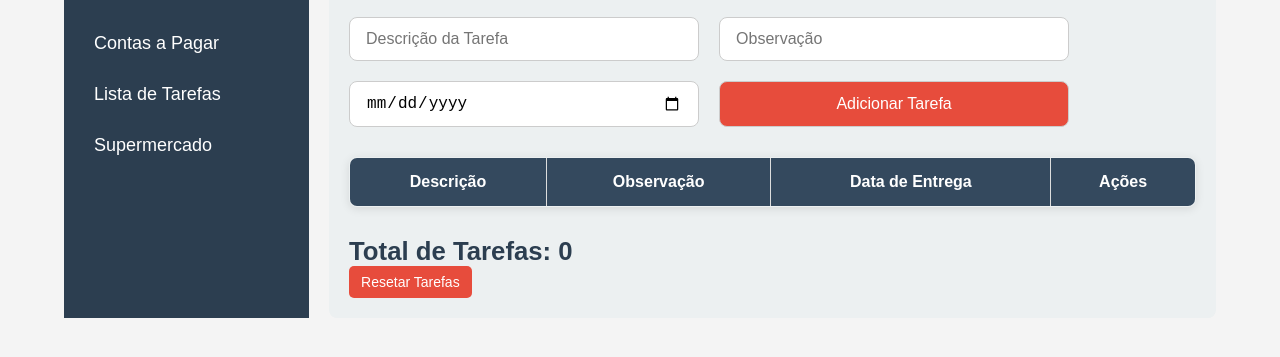
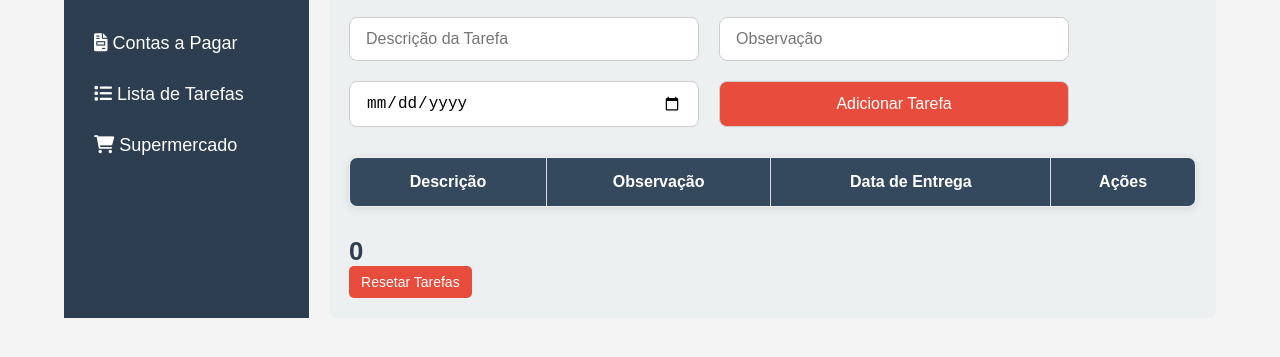
Before and after one commit to phphillipe97/projeto-listas, a plain HTML site: page index.html in a window 1280 px wide. Both pictures are taken after a click on the item "Lista de Tarefas". Shown: the part 95-452 px from the top of the page. Drawn offline with Linux system fonts and the light colour scheme.

Commit message:
Update index.html

```diff
--- a/index.html
+++ b/index.html
@@ -6,6 +6,8 @@
     <meta name="viewport" content="width=device-width, initial-scale=1.0">
     <title>E-WORKS</title>
     <link rel="stylesheet" href="styles.css">
+    <!-- Link do Font Awesome -->
+    <link rel="stylesheet" href="https://cdnjs.cloudflare.com/ajax/libs/font-awesome/6.0.0-beta3/css/all.min.css">
 </head>
 
 <body>
@@ -17,9 +19,15 @@
                 <h1>E-WORKS</h1>
             </div>
             <ul class="menu">
-                <li onclick="mostrarSecao('contas')">Contas a Pagar</li>
-                <li onclick="mostrarSecao('tarefas')">Lista de Tarefas</li>
-                <li onclick="mostrarSecao('supermercado')">Supermercado</li>
+                <li onclick="mostrarSecao('contas')">
+                    <i class="fas fa-file-invoice"></i> Contas a Pagar
+                </li>
+                <li onclick="mostrarSecao('tarefas')">
+                    <i class="fas fa-list"></i> Lista de Tarefas
+                </li>
+                <li onclick="mostrarSecao('supermercado')">
+                    <i class="fas fa-shopping-cart"></i> Supermercado
+                </li>
             </ul>
         </div>
 
@@ -61,8 +69,9 @@
                 <!-- Botão de exportar as contas -->
                 <button id="btnExportar" onclick="exportarDados()" style="display: none;">Exportar Dados</button>
 
-                <!-- Botão de resetar as contas -->
+                <!-- Botões de resetar -->
                 <button id="btnResetar" onclick="resetarContas()">Resetar Contas</button>
+                <button onclick="resetarTodos()">Resetar Tudo</button>
             </div>
 
             <!-- Seção Lista de Tarefas -->
@@ -93,7 +102,7 @@
                 </table>
 
                 <div id="totalContainer">
-                    <h3>Total de Tarefas: <span id="totalTarefas">0</span></h3>
+                    <h3><span id="totalTarefas">0</span></h3>
                 </div>
 
                 <!-- Botão de Resetar Tarefas -->
@@ -126,7 +135,7 @@
                 </table>
 
                 <div id="totalContainer">
-                    <h3>Total de Itens: <span id="totalItens">0</span></h3>
+                    <h3><span id="totalItens">0</span></h3>
                 </div>
 
                 <!-- Botão de Resetar Supermercado -->
```
